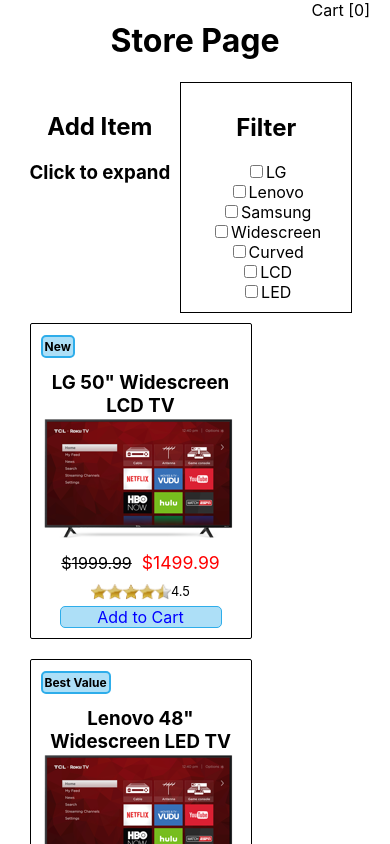
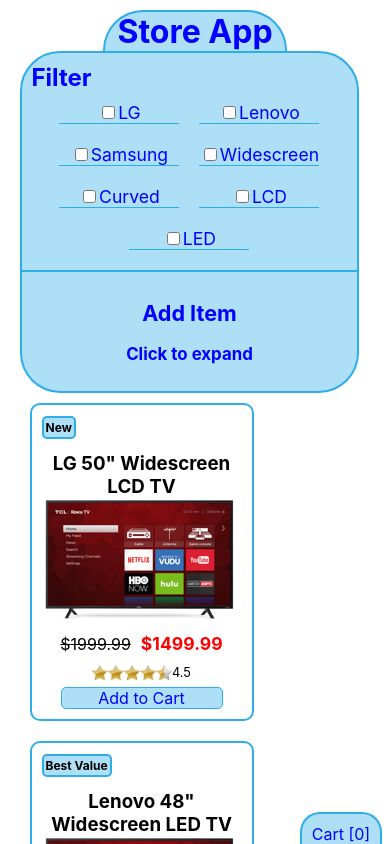
Before and after one commit to JordanMMarsh/ecommerce-app, a React (Create React App) app: page / in a window 390 px wide. Shown: the top 844 px of the page. Built offline with nearby package versions, Linux system fonts and the light colour scheme.

Commit message:
Basic CSS and browser compatibility done

```diff
--- a/src/AddItem.js
+++ b/src/AddItem.js
@@ -40,10 +40,10 @@
       <h3 id="clickToExpand" onClick={this.toggleDisplay}>{this.state.expandText}</h3>
       <div className="addItemOptions" id={this.state.displayOptions}>
       {this.props.error}<br />
-      <input id="addItemName" type="text" value={this.props.nameValue} onChange={this.props.handleNameChange} placeholder="Enter item name"/><br />
-      $<input id="addItemPrice" type="text" placeholder="Enter item price" value={this.props.itemPrice} onChange={this.props.handlePriceChange}/><br />
-      $<input id="addItemSalePrice" type="text" placeholder="Enter item sale price" value={this.props.itemSalePrice} onChange={this.props.salePriceChange}/><br />
-      <input id="addItemBadge" type="text" placeholder="Item badge(Best Value, New)" value={this.props.badgeValue} onChange={this.props.badgeChange}/>
+      <input id="addItemName" type="text" value={this.props.nameValue} onChange={this.props.handleNameChange} maxlength="50" placeholder="Enter item name"/><br />
+      $<input id="addItemPrice" type="text" placeholder="Enter item price" value={this.props.itemPrice} maxlength="8" onChange={this.props.handlePriceChange}/><br />
+      $<input id="addItemSalePrice" type="text" placeholder="Enter item sale price" value={this.props.itemSalePrice} maxlength="8" onChange={this.props.salePriceChange}/><br />
+      <input id="addItemBadge" type="text" placeholder="Item badge(Best Value, New)" value={this.props.badgeValue} maxlength="20" onChange={this.props.badgeChange}/>
       <div className="priceSliderContainer">
       Rating: {this.props.itemRating}<br />
       <input type="range" min="0" max="5" step="0.5" value={this.props.itemRating} onChange={this.props.ratingChange} className="priceSlider" /><br />
--- a/src/App.css
+++ b/src/App.css
@@ -1,5 +1,3 @@
-
-
 .App {
   text-align: center;
 }
@@ -11,11 +9,31 @@
   margin: auto;
 }
 
+#storeTitle {
+  color: blue;
+  border: 2px solid #2eadea;
+  border-bottom: none;
+  border-radius: 40px 40px 0px 0px;
+  background-color: #addff7;
+  width: 180px;
+  margin: auto;
+  margin-top: 10px;
+  padding-left: 0px;
+  padding-right: 0px;
+}
+
 .CartModule {
   position: fixed;
   top: 0;
   right: 0;
-  margin-right: 20px;
+  margin-right: 2%;
+  margin-top: -10px;
+  border: 2px solid #2eadea;
+  border-top: none;
+  border-radius: 0px 0px 20px 20px;
+  background-color: #addff7;
+  color: blue;
+  padding: 10px;
 }
 
 .CartModule:hover {
@@ -23,8 +41,8 @@
 }
 
 .ShopItem {
-  border: 1px solid black;
-  border-radius: 2px;
+  border: 2px solid #2eadea;
+  border-radius: 10px;
   min-width: 10%;
   max-width: 200px;
   margin: 10px;
@@ -50,6 +68,7 @@
 
 .salePrice {
   color: red;
+  font-weight: bold;
   font-size: 110%;
   margin-left: 10px;
 }
@@ -123,19 +142,31 @@
 }
 
 .FilterBar {
-  border: 1px solid black;
-  width: 150px;
+  border: 2px solid #2eadea;
+  border-radius: 40px 0px 40px 0px;
+  color: blue;
+  background-color: #addff7;
+  width: 90%;
   padding: 10px;
+  display: flex;
+  flex-wrap: wrap;
 }
 
-.FilterBar ul {
-  padding: 0;
-  list-style-type: none;
+#filterTitle {
+  text-align: left;
+  margin: 0px;
 }
 
-.FilterBar ul li {
-  list-style-type: none;
-  text-align: left;
+.FilterItem {
+  width: 120px;
+  margin: 10px;
+  display: inline-block;
+  border-bottom: 1px solid #2eadea;
+  font-size: 110%;
+}
+
+.FilterItem:hover {
+  cursor: pointer;
 }
 
 .backToStore:hover {
@@ -154,17 +185,24 @@
 }
 
 .CartItem {
-  border-bottom: 1px solid black;
+  border-bottom: 1px solid #2eadea;
   padding-bottom: 10px;
 }
 
 .addItemForm {
+  width: 200px;
   padding: 10px;
+  border: 2px solid #2eadea;
+  border-radius: 0px 0px 40px 0px;
+  background-color: #addff7;
+  color: blue;
+  font-size: 90%;
+  border-top: none;
 }
 
 .addItemForm ul li {
   list-style-type: none;
-  text-align: left;
+  text-align: right;
 }
 
 #clickToExpand:hover {
@@ -178,7 +216,71 @@
 
 #showElement {
   display: block;
-  border: 1px solid black;
   padding: 5px;
-  text-align: left;
+  text-align: right;
 }
+
+#addItemSubmit {
+  border: 1px solid #2eadea;
+  border-radius: 5px;
+  background-color: #addff7;
+  width: 80%;
+  margin: auto;
+  padding: 0px;
+  padding-top: 2px;
+  font-size: 100%;
+  font-weight: normal;
+  color: blue;
+}
+
+#addItemSubmit:hover {
+  cursor: pointer;
+  background-color: white;
+}
+
+.CartPage {
+  background-color: #addff7;
+  border: 2px solid #2eadea;
+  border-radius: 40px;
+  width: 90%;
+  min-height: 150px;
+  margin: auto;
+  color: blue;
+}
+
+.cartTotal {
+  font-weight: bold;
+}
+
+.backToStore {
+  display: block;
+  border-bottom: 1px solid #2eadea;
+  width: 200px;
+  margin: auto;
+  margin-top: 10px;
+  margin-bottom: 20px;
+}
+
+@media (max-width: 550px) {
+  .addItemForm {
+    width: 90%;
+    padding: 10px;
+    border-radius: 0px 0px 40px 40px;
+  }
+
+  .FilterBar {
+    border-radius: 40px 40px 0px 0px;
+  }
+
+  .CartModule {
+    position: fixed;
+    top: auto;
+    bottom: 0;
+    right: 0;
+    border-bottom: none;
+    border-top: 2px solid #2eadea;
+    border-radius: 20px 20px 0px 0px;
+    margin-top: 0px;
+    margin-bottom: -10px;
+  }
+}
--- a/src/App.js
+++ b/src/App.js
@@ -6,7 +6,7 @@
   render() {
     return (
       <div className="App">
-        <h1>Store Page</h1>
+        <h1 id="storeTitle">Store App</h1>
         <StorePage />
       </div>
     );
--- a/src/FilterBar.js
+++ b/src/FilterBar.js
@@ -10,7 +10,7 @@
     let filterChange = this.props.filterChange;
     return (
       <div className="FilterBar">
-        <h2>Filter</h2>
+        <h2 id="filterTitle">Filter</h2>
         <form>
         {this.props.filterList.map(function(item) {
           return <FilterItem name={item.name} checked={item.checked} filterChange={filterChange}/>;
--- a/src/FilterItem.js
+++ b/src/FilterItem.js
@@ -10,8 +10,8 @@
     checked ? checked="checked" : checked = "";
     let filterItemName = this.props.name;
     return (
-      <div className="FilterItem">
-        <input type="checkbox" onChange={() => this.props.filterChange(filterItemName)} name={filterItemName} value={filterItemName} checked={checked} />{this.props.name}
+      <div className="FilterItem" onClick={() => this.props.filterChange(filterItemName)} >
+        <input type="checkbox" name={filterItemName} value={filterItemName} checked={checked} />{this.props.name}
       </div>
     );
   }
--- a/src/StorePage.js
+++ b/src/StorePage.js
@@ -401,9 +401,9 @@
     if (this.state.screen == "shop") {
       return (
         <div className="StorePage">
+        <CartModule cartSize={this.state.cartSize} switchToCart={this.switchToCart} cartTotal={this.state.cartTotal}/>
+          <FilterBar filterList={this.state.filterList} filterChange={this.handleFilterChange}/>
           <AddItem filters={this.state.addItemFilterList} handleChange={this.handleItemFilterChange} handleNameChange={this.handleItemNameChange} itemPrice={this.state.addItemPrice} handlePriceChange={this.handleItemPriceChange} itemSalePrice={this.state.addItemSalePrice} salePriceChange={this.handleItemSalePriceChange} itemRating={this.state.addItemRating} ratingChange={this.handleItemRatingChange} nameValue={this.state.addItemName} badgeValue={this.state.addItemBadge} badgeChange={this.handleItemBadgeChange} addItem={this.addItemToStore} error={this.state.addItemError}/>
-          <CartModule cartSize={this.state.cartSize} switchToCart={this.switchToCart} cartTotal={this.state.cartTotal}/>
-          <FilterBar filterList={this.state.filterList} filterChange={this.handleFilterChange}/>
           {displayItems.map(function(item, i) {
             return <ShopItem name={item.name} basePrice={item.basePrice} salePrice={item.salePrice} badge={item.badge} rating={item.rating} addItem={addItem} index={i}/>;
           })}
```
